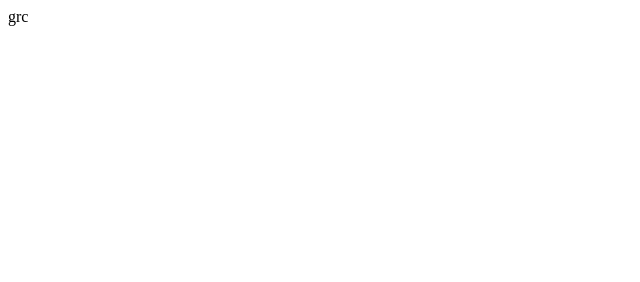
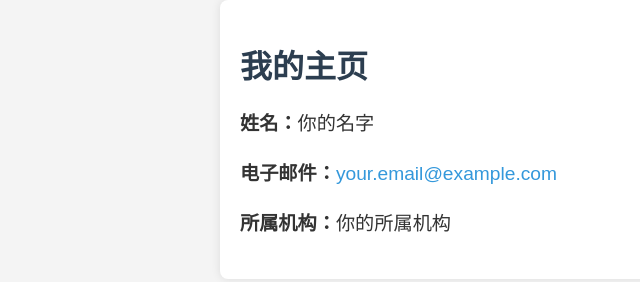
Before and after one commit to xu22777hh/xu22777hh.github.io, a plain HTML site: page index.html in a window 1280 px wide. Shown: the whole page, without its empty margins (0-640 px from the left). Drawn offline with Linux system fonts and the light colour scheme.

Commit message:
Update index.html

```diff
--- a/index.html
+++ b/index.html
@@ -1 +1,47 @@
-<p>grc</p>
+<!DOCTYPE html>
+<html lang="en">
+<head>
+    <meta charset="UTF-8">
+    <meta name="viewport" content="width=device-width, initial-scale=1.0">
+    <title>我的主页</title>
+    <style>
+        body {
+            font-family: Arial, sans-serif;
+            margin: 0;
+            padding: 0;
+            background-color: #f4f4f4;
+            color: #333;
+        }
+        .container {
+            max-width: 800px;
+            margin: 0 auto;
+            padding: 20px;
+            background: #fff;
+            box-shadow: 0 0 10px rgba(0, 0, 0, 0.1);
+            border-radius: 8px;
+        }
+        h1 {
+            color: #2c3e50;
+        }
+        p {
+            font-size: 1.2em;
+            line-height: 1.6;
+        }
+        a {
+            color: #3498db;
+            text-decoration: none;
+        }
+        a:hover {
+            text-decoration: underline;
+        }
+    </style>
+</head>
+<body>
+    <div class="container">
+        <h1>我的主页</h1>
+        <p><strong>姓名：</strong>你的名字</p>
+        <p><strong>电子邮件：</strong><a href="mailto:your.email@example.com">your.email@example.com</a></p>
+        <p><strong>所属机构：</strong>你的所属机构</p>
+    </div>
+</body>
+</html>
```
